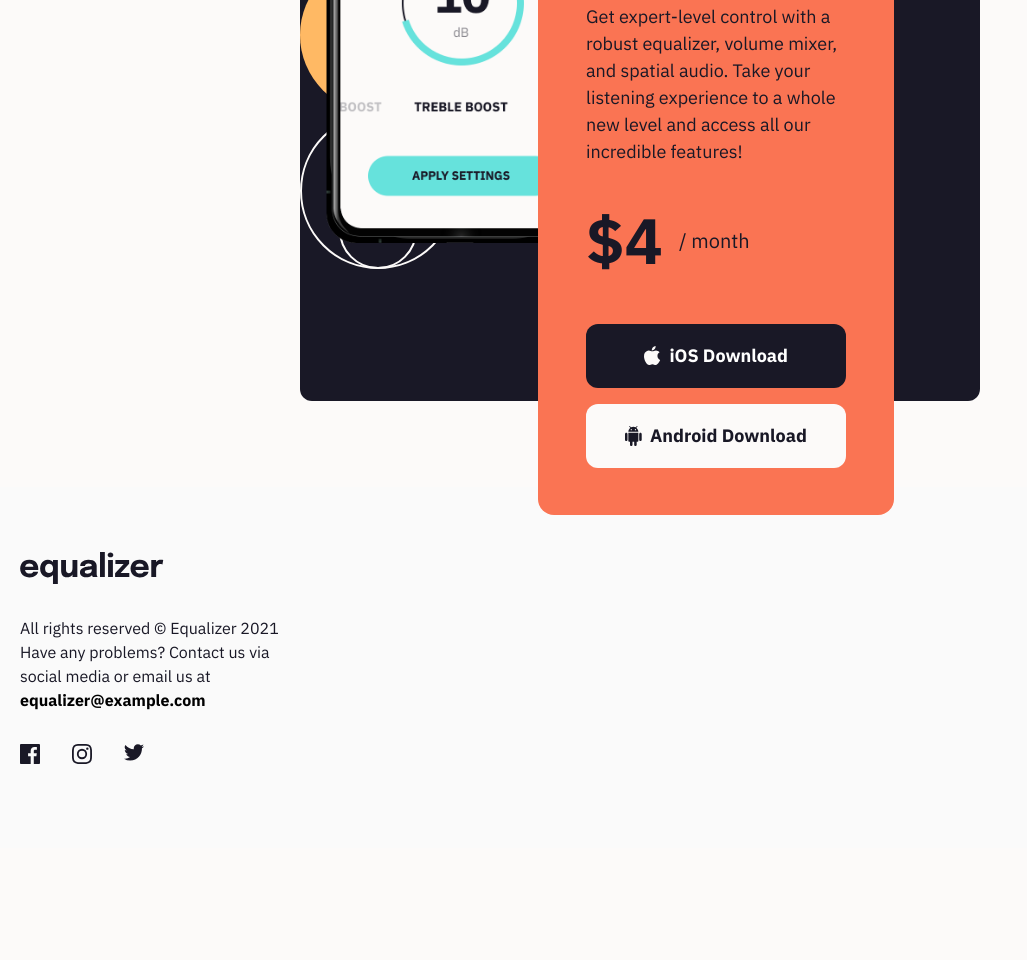
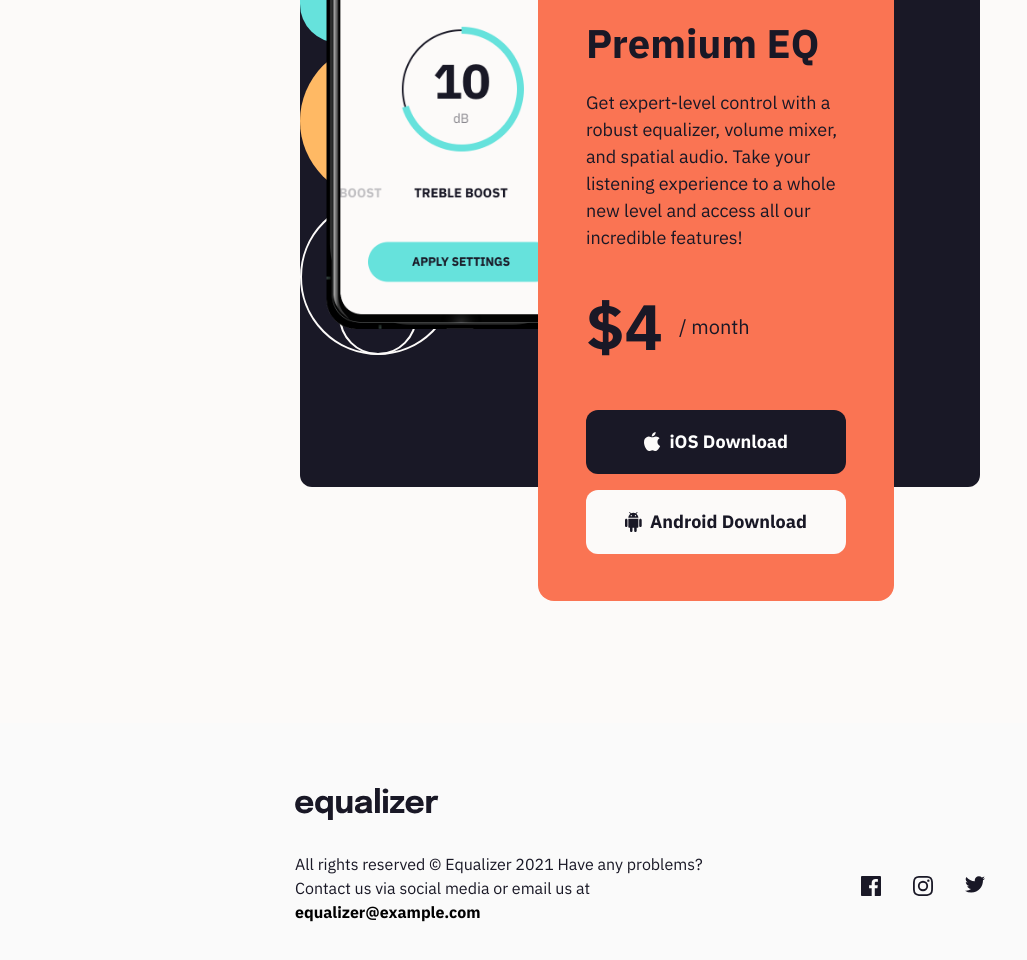
Before and after one commit to AlgoBenderDaily/Equalizer-Landing-Page_HTML-CSS, a plain HTML site: page index.html in a window 1280 px wide. Shown: the part 968-1928 px from the top of the page, without its empty margins (0-1027 px from the left). Before the commit the page ends 1816 px from the top, so only its background shows below. Drawn offline with Linux system fonts and the light colour scheme.

Commit message:
initial commit

```diff
--- a/index.html
+++ b/index.html
@@ -122,7 +122,7 @@
     </main>
 
     <footer class="footer">
-      <div class="footer__info">
+      <section class="footer__content">
         <figure class="info__logo">
           <img
             src="./images/logo.svg"
@@ -133,12 +133,12 @@
           <figcaption class="offscreen">Equalizer-Logo</figcaption>
         </figure>
 
+        <div class="footer__info">
           <p class="info__text">
-          All rights reserved © Equalizer 2021 Have any problems? Contact us via
-          social media or email us at <br />
+            All rights reserved © Equalizer 2021 Have any problems? Contact us
+            via social media or email us at <br />
             <a href="mailto:equalizer@example.com">equalizer@example.com</a>
           </p>
-      </div>
 
           <div class="footer__social-links">
             <a
@@ -180,6 +180,8 @@
               </svg>
             </a>
           </div>
+        </div>
+      </section>
     </footer>
   </body>
 </html>
--- a/main.css
+++ b/main.css
@@ -220,6 +220,7 @@ a:any-link {
 .info__logo img {
   width: 144px;
   height: auto;
+  margin-bottom: 32px;
 }
 
 .info__text {
@@ -275,9 +276,11 @@ a:any-link {
   /* || MAIN */
   .main {
     padding: 86px 44px;
+    margin: 150px 0;
     display: flex;
     justify-content: center;
     align-items: center;
+    z-index: 2;
   }
 
   .main__content {
@@ -323,4 +326,42 @@ a:any-link {
   .android {
     padding: 16px 39.15px;
   }
+
+  /* || FOOTER */
+  .footer {
+    padding: 64px 40px 80px 40px;
+    display: flex;
+    align-items: center;
+    justify-content: center;
+  }
+
+  .footer__info {
+    margin-bottom: 0px;
+    flex-flow: row;
+    justify-content: flex-start;
+    align-items: center;
+    gap: 120px;
+  }
+
+  .info__text {
+    width: 446px;
+    height: auto;
+  }
+
+  .info__text a {
+    font: var(--TEXT-PRESET5-BOLD);
+  }
+
+  .footer__social-links {
+    display: flex;
+    flex-flow: row;
+    gap: 32px;
+    justify-content: left;
+    align-items: left;
+  }
 }
+
+/* Desktop */
+@media screen and (min-width: 1024px) {
+
+}
```
Lines whose indentation alone changed are shown as unchanged.
